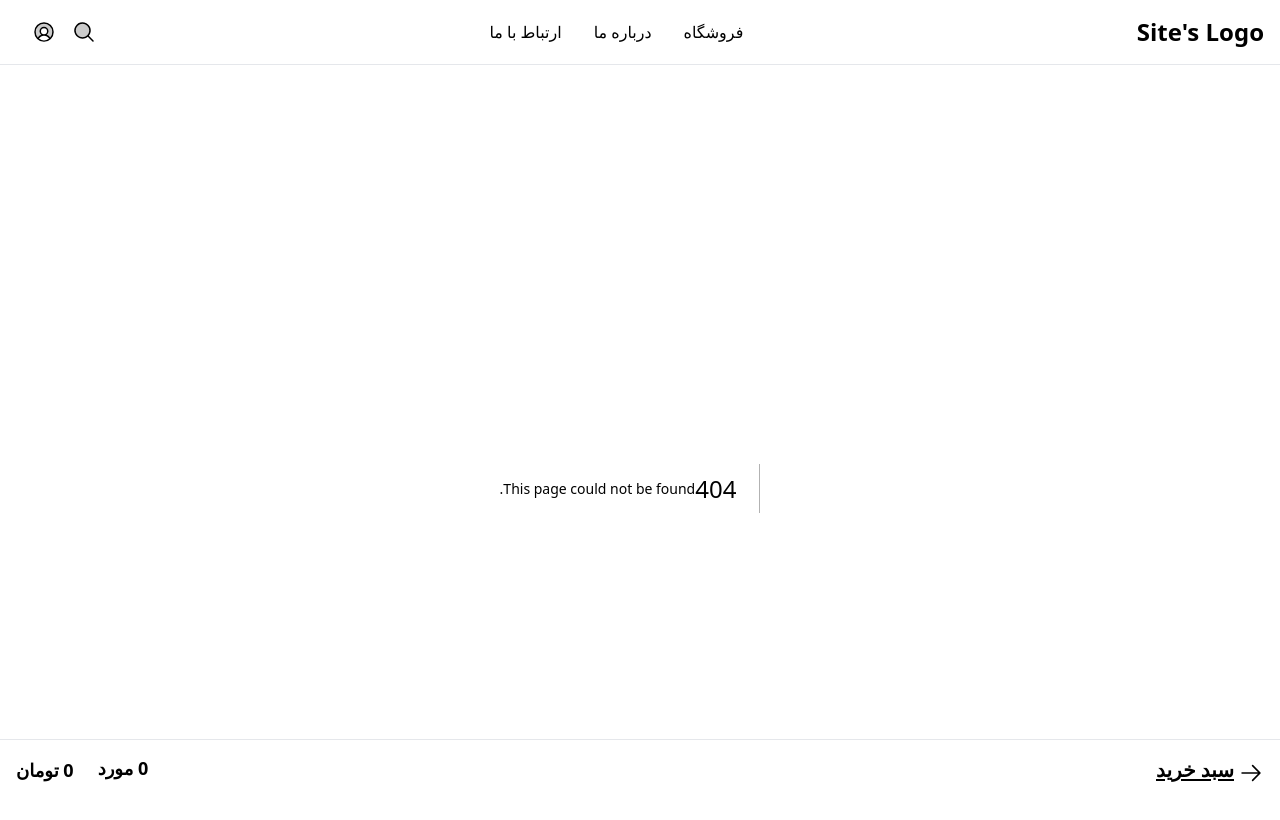
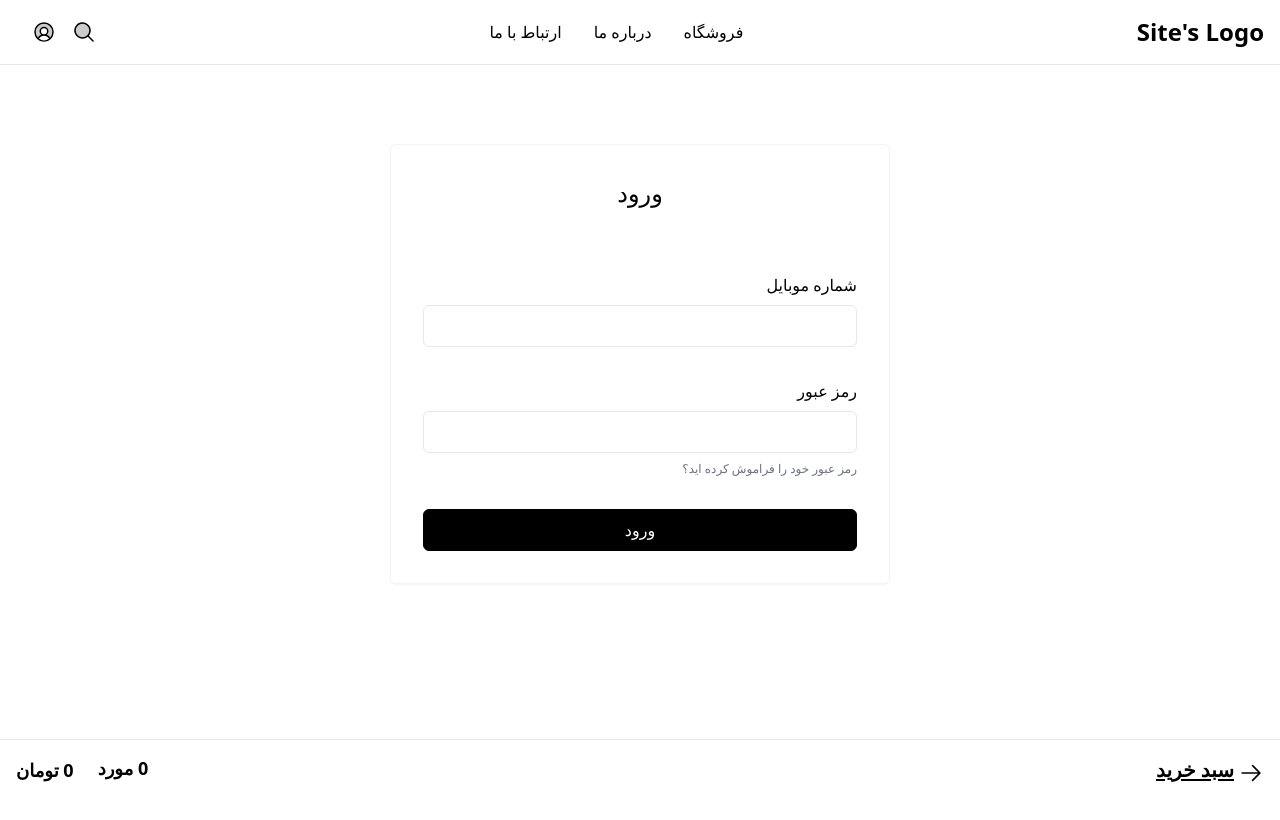
Before and after one commit to Avestair/nexa-InstrumentShop, a Next.js app in the folder frontend/: page /login in a window 1280 px wide. Before the commit this address had no page. Shown: the top 820 px of the page. Built offline with nearby package versions, Linux system fonts and the light colour scheme.

Commit message:
login page added, react hook form added

```diff
--- /dev/null
+++ b/frontend/app/login/page.tsx
@@ -0,0 +1,65 @@
+"use client";
+
+import Link from "next/link";
+import { Button } from "../../ui/Button";
+import Input from "../../ui/Input";
+import { SubmitHandler, useForm } from "react-hook-form";
+
+type Inputs = {
+  phoneNumber: string;
+  password: string;
+};
+
+export default function page() {
+  const {
+    register,
+    handleSubmit,
+    formState: { errors },
+  } = useForm<Inputs>();
+
+  const onSubmit: SubmitHandler<Inputs> = (data) => console.log(data);
+
+  return (
+    <div className="grid h-full w-full justify-items-center">
+      <form
+        onSubmit={handleSubmit(onSubmit)}
+        className="mt-14 grid min-w-[320px] justify-items-center gap-8 rounded-sm border border-gray-100 p-8 shadow-xs md:min-w-[500px]"
+      >
+        <h1 className="text-medium mb-8 text-2xl">ورود</h1>
+        <div className="grid w-full gap-2">
+          <label htmlFor="phoneNumber">شماره موبایل</label>
+          <Input
+            type="text"
+            name="phoneNumber"
+            {...register("phoneNumber", { required: true })}
+          />
+          {errors.phoneNumber && (
+            <span className="mt-1 text-sm text-red-500">
+              شماره موبایل ضروری است!
+            </span>
+          )}
+        </div>
+
+        <div className="grid w-full gap-2">
+          <label htmlFor="password">رمز عبور</label>
+          <Input
+            type=""
+            name="password"
+            {...register("password", { required: true })}
+          />
+          <Link href={"/forgot-password"} className="text-xs text-gray-500">
+            رمز عبور خود را فراموش کرده اید؟
+          </Link>
+          {errors.password && (
+            <span className="mt-1 text-sm text-red-500">
+              رمز عبور ضروروی است!
+            </span>
+          )}
+        </div>
+        <Button type="submit" variant="default" className="w-full">
+          ورود
+        </Button>
+      </form>
+    </div>
+  );
+}
--- a/frontend/package.json
+++ b/frontend/package.json
@@ -17,6 +17,7 @@
     "next": "15.3.2",
     "react": "^19.0.0",
     "react-dom": "^19.0.0",
+    "react-hook-form": "^7.56.4",
     "react-icons": "^5.5.0",
     "react-inner-image-zoom": "^4.0.1",
     "tailwind-merge": "^3.3.0",
```
Lines whose indentation alone changed are shown as unchanged.
